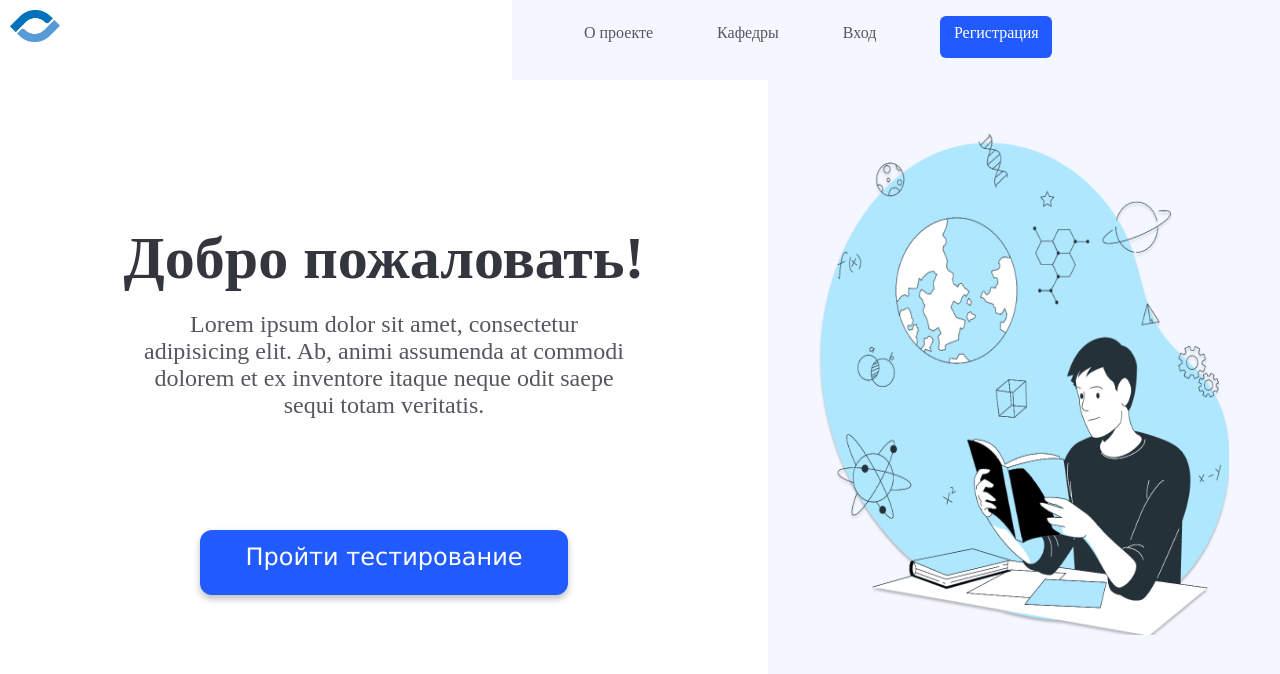
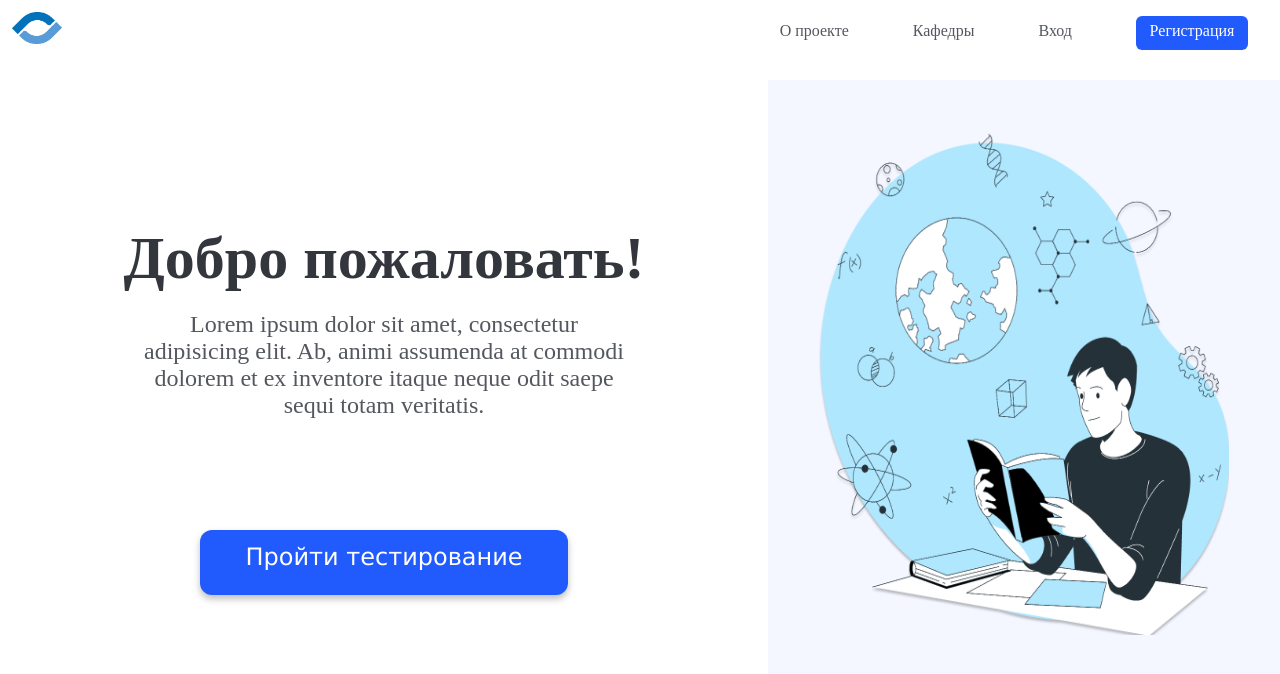
Before and after one commit to FirstCommandProject/frontend, a React (Create React App) app: page / in a window 1280 px wide. Shown: the top 674 px of the page. Built offline with nearby package versions, Linux system fonts and the light colour scheme; a small style sheet from the web is missing.

Commit message:
fixed style in header

```diff
--- a/src/Component/Header/Header.css
+++ b/src/Component/Header/Header.css
@@ -1,41 +1,40 @@
 .main-header {
     display: flex;
-    justify-content: space-between;
+    position: relative;
     width: 100%;
     height: 10vh;
-    background-color: white;
 }
 
 .our-icon {
     height: 40%;
-    padding: 10px;
+    padding: 12px;
 }
 
 .ellipse-header {
     border-radius: 6px;
     background: #215BFD;
     width: 7em;
-    height: 4.5vh;
+    height: 3.5vh;
     padding-top: 5%;
-}
-
-.ellipse-header:hover {
-    box-shadow: 5px -4px 8px rgba(0, 0, 0, 0.4);
+    align-items: center;
+    text-align: center;
+    justify-content: center;
 }
 
 .ellipse-header a {
-    display: block;
     height: 100%;
-    text-align: center;
     text-decoration: none;
     color: white;
-    padding-top: 2%;
 }
 
 .right-header {
-    background-color: #F4F7FF;
     width: 40%;
     height: 10vh;
+}
+
+.buttons {
+    position: absolute;
+    right: 0;
 }
 
 .buttons li {
@@ -73,6 +72,6 @@
 
     .our-icon {
         height: 20%;
-        padding: 2vh 2vw;
+        padding: 2.8vh 2vw;
     }
 }
```
